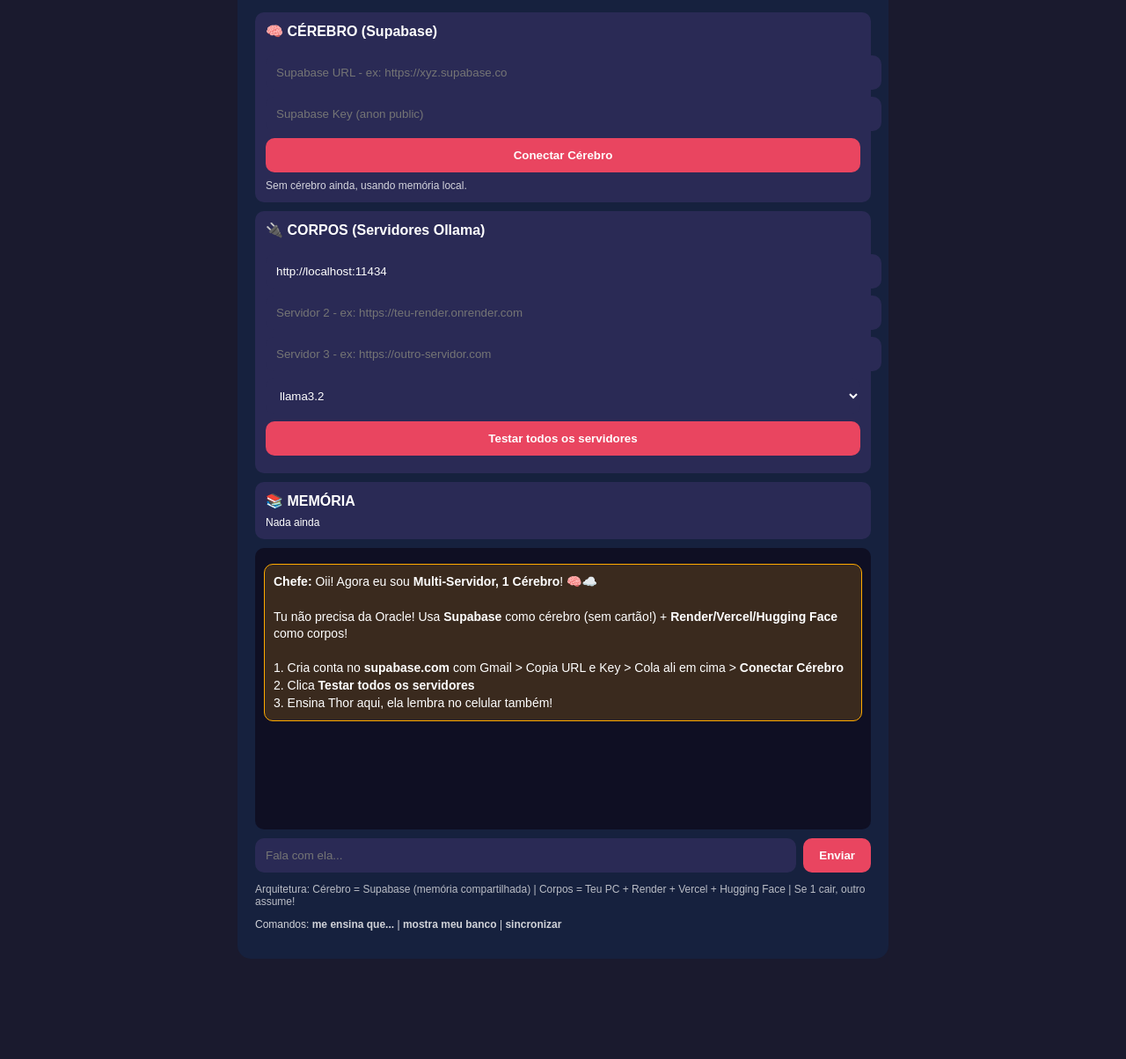
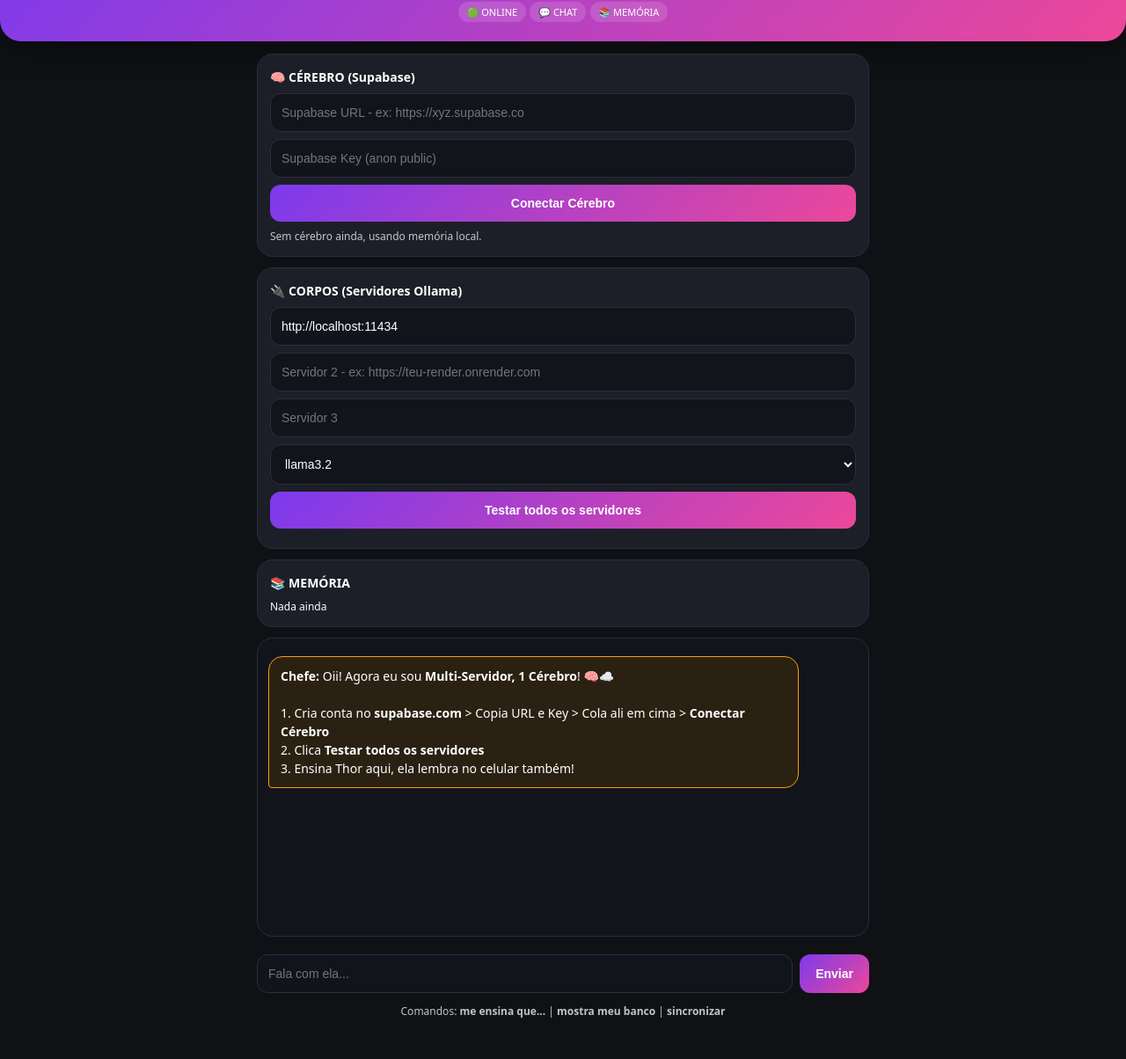
Before and after one commit to clenoi/chefe, a plain HTML site: page index.html in a window 1280 px wide. Shown: the part 76-1280 px from the top of the page at 88% size. Before the commit the page ends 1181 px from the top, so only its background shows below. Drawn offline with Linux system fonts and the light colour scheme.

Commit message:
Update index.html

```diff
--- a/index.html
+++ b/index.html
@@ -3,66 +3,59 @@
 <head>
 <meta charset="UTF-8">
 <meta name="viewport" content="width=device-width, initial-scale=1.0">
-<title>Chefe - Multi Servidor, 1 Cérebro!</title>
+<title>Chefe 🧠</title>
 <style>
-body{background:#1a1a2e;color:#fff;font-family:Arial;padding:15px;margin:0}
-.main{max-width:700px;margin:auto;background:#16213e;padding:20px;border-radius:15px}
-h1{font-size:22px;text-align:center}
-#chat{height:300px;overflow-y:auto;background:#0f0f23;padding:10px;border-radius:10px;margin:10px 0}
-.msg{background:#2a2a55;padding:10px;border-radius:10px;margin:8px 0;font-size:14px;line-height:1.4}
-.me{background:#4a2a55;text-align:right}
-.iaMsg{background:#1e3a5f}
-.modMsg{background:#3a2a1e;border:1px solid #ffaa00}
-.row{display:flex;gap:8px;margin-top:10px}
-input,select{flex:1;padding:12px;border-radius:10px;border:none;background:#2a2a55;color:#fff}
-.btn{background:#e94560;color:#fff;border:none;padding:12px 18px;border-radius:10px;font-weight:bold;cursor:pointer}
-.small{font-size:12px;opacity:.8}
-.card{background:#2a2a55;padding:12px;border-radius:10px;margin:10px 0}
+*{box-sizing:border-box}
+body{margin:0;background:#0f1115;color:#fff;font-family:system-ui,-apple-system,Segoe UI,Roboto,Arial;padding:0}
+.top{background:linear-gradient(135deg,#7c3aed,#ec4899);padding:18px 16px 22px;text-align:center;border-radius:0 0 24px 24px;box-shadow:0 10px 30px rgba(0,0,0,.4)}
+.top h1{margin:0;font-size:22px}
+.top p{margin:6px 0 0;opacity:.9;font-size:13px}
+.main{max-width:720px;margin:14px auto;padding:0 12px 20px}
+.card{background:#1c1f27;border:1px solid #2a2e3a;padding:14px;border-radius:18px;margin:12px 0}
+.card b{font-size:14px}
+input,select{width:100%;padding:13px 12px;border-radius:12px;border:1px solid #2a2e3a;background:#11141b;color:#fff;margin-top:8px;outline:none;font-size:14px}
+input:focus{border-color:#7c3aed}
+.btn{background:linear-gradient(135deg,#7c3aed,#ec4899);color:#fff;border:none;padding:13px;border-radius:12px;font-weight:800;cursor:pointer;width:100%;margin-top:8px;font-size:14px}
+#chat{height:340px;overflow-y:auto;background:#11141b;border:1px solid #2a2e3a;padding:12px;border-radius:18px;margin:12px 0}
+.msg{background:#232733;padding:11px 13px;border-radius:16px 16px 16px 4px;margin:8px 0;font-size:14px;line-height:1.5;max-width:90%}
+.me{background:#7c3aed;margin-left:auto;border-radius:16px 16px 4px 16px;text-align:left}
+.iaMsg{background:#1e2a3a}
+.modMsg{background:#2a2113;border:1px solid #f59e0b}
+.row{display:flex;gap:8px}
+.row input{flex:1}
+.row .btn{width:auto;padding:13px 18px}
+.small{font-size:12px;opacity:.75}
+.pill{display:inline-block;background:#ffffff22;padding:4px 10px;border-radius:99px;font-size:11px;margin-top:6px}
 </style>
 </head>
 <body>
+<div class="top">
+<h1>Chefe 🧠☁️</h1>
+<p>Multi Servidor, 1 Cérebro! • Feita em Caxias do Sul</p>
+<span class="pill">🟢 ONLINE</span> <span class="pill">💬 CHAT</span> <span class="pill">📚 MEMÓRIA</span>
+</div>
 <div class="main">
-<h1>Chefe - Multi Servidor, 1 Cérebro! 🧠☁️</h1>
-
 <div class="card">
-<b>🧠 CÉREBRO (Supabase)</b><br><br>
-<input id="supaUrl" placeholder="Supabase URL - ex: https://xyz.supabase.co" style="width:100%;margin-bottom:8px">
-<input id="supaKey" placeholder="Supabase Key (anon public)" style="width:100%;margin-bottom:8px">
-<button class="btn" onclick="conectarCerebro()" style="width:100%">Conectar Cérebro</button>
+<b>🧠 CÉREBRO (Supabase)</b>
+<input id="supaUrl" placeholder="Supabase URL - ex: https://xyz.supabase.co">
+<input id="supaKey" placeholder="Supabase Key (anon public)">
+<button class="btn" onclick="conectarCerebro()">Conectar Cérebro</button>
 <div id="statusCerebro" class="small" style="margin-top:8px">Sem cérebro ainda, usando memória local.</div>
 </div>
-
 <div class="card">
-<b>🔌 CORPOS (Servidores Ollama)</b><br><br>
-<input id="srv1" placeholder="Servidor 1 - ex: http://localhost:11434" value="http://localhost:11434" style="width:100%;margin-bottom:8px">
-<input id="srv2" placeholder="Servidor 2 - ex: https://teu-render.onrender.com" style="width:100%;margin-bottom:8px">
-<input id="srv3" placeholder="Servidor 3 - ex: https://outro-servidor.com" style="width:100%;margin-bottom:8px">
-<select id="modelo" style="width:100%;margin-bottom:8px">
-<option value="llama3.2">llama3.2</option>
-<option value="llama3">llama3</option>
-<option value="mistral">mistral</option>
-<option value="phi3">phi3</option>
-</select>
-<button class="btn" onclick="testarTodos()" style="width:100%">Testar todos os servidores</button>
+<b>🔌 CORPOS (Servidores Ollama)</b>
+<input id="srv1" placeholder="Servidor 1" value="http://localhost:11434">
+<input id="srv2" placeholder="Servidor 2 - ex: https://teu-render.onrender.com">
+<input id="srv3" placeholder="Servidor 3">
+<select id="modelo"><option value="llama3.2">llama3.2</option><option value="llama3">llama3</option><option value="mistral">mistral</option><option value="phi3">phi3</option></select>
+<button class="btn" onclick="testarTodos()">Testar todos os servidores</button>
 <div id="statusSrv" class="small" style="margin-top:8px"></div>
 </div>
-
-<div class="card">
-<b>📚 MEMÓRIA</b>
-<div id="memoria" style="font-size:12px;margin-top:8px">Nada ainda</div>
+<div class="card"><b>📚 MEMÓRIA</b><div id="memoria" style="font-size:12px;margin-top:8px">Nada ainda</div></div>
+<div id="chat"></div>
+<div class="row"><input id="inp" placeholder="Fala com ela..."><button class="btn" onclick="enviar(document.getElementById('inp').value)">Enviar</button></div>
+<p class="small" style="text-align:center;margin-top:12px">Comandos: <b>me ensina que...</b> | <b>mostra meu banco</b> | <b>sincronizar</b></p>
 </div>
-
-<div id="chat"></div>
-
-<div class="row">
-<input id="inp" placeholder="Fala com ela...">
-<button class="btn" onclick="enviar(document.getElementById('inp').value)">Enviar</button>
-</div>
-
-<p style="font-size:12px;opacity:.7">Arquitetura: Cérebro = Supabase (memória compartilhada) | Corpos = Teu PC + Render + Vercel + Hugging Face | Se 1 cair, outro assume!</p>
-<p class="small">Comandos: <b>me ensina que...</b> | <b>mostra meu banco</b> | <b>sincronizar</b></p>
-</div>
-
 <script>
 var memoria = JSON.parse(localStorage.getItem('chefe_multi_memoria')||'[]');
 var base = [
@@ -73,54 +66,52 @@ var base = [
 ];
 function addChat(q,t,c){var d=document.getElementById('chat'); d.innerHTML += '<div class="msg '+(c||'')+'"><b>'+q+':</b> '+t+'</div>'; d.scrollTop=99999;}
 function salvar(){localStorage.setItem('chefe_multi_memoria',JSON.stringify(memoria)); renderMem(); sincronizarCerebro();}
-function renderMem(){var a=document.getElementById('memoria'); a.innerHTML = memoria.length? memoria.slice(-5).reverse().map(x=>'<div style="background:#1a1a2e;padding:8px;border-radius:10px;margin:5px 0;font-size:12px">📌 <b>'+x.tema+'</b>: '+x.fato.slice(0,60)+'...<br><small>'+x.ia+'</small></div>').join('') : 'Nada ainda';}
+function renderMem(){var a=document.getElementById('memoria'); a.innerHTML = memoria.length? memoria.slice(-5).reverse().map(x=>'<div style="background:#11141b;padding:8px;border-radius:12px;margin:5px 0;font-size:12px">📌 <b>'+x.tema+'</b>: '+x.fato.slice(0,60)+'...<br><small>'+x.ia+'</small></div>').join('') : 'Nada ainda';}
 function falar(t){try{var s=new SpeechSynthesisUtterance(t.replace(/[^a-zA-Z0-9áàâãéêíóôõúç .,!?]/gi,'').slice(0,250)); s.lang='pt-BR'; window.speechSynthesis.speak(s);}catch(e){}}
 function getServidores(){ return [document.getElementById('srv1').value.trim(), document.getElementById('srv2').value.trim(), document.getElementById('srv3').value.trim()].filter(s=>s); }
 async function conectarCerebro(){
   var url=document.getElementById('supaUrl').value.trim(); var key=document.getElementById('supaKey').value.trim();
   if(!url||!key){ document.getElementById('statusCerebro').innerHTML='Cola URL e Key do Supabase! Sem isso, usa memória local.'; return; }
   localStorage.setItem('chefe_supa_url',url); localStorage.setItem('chefe_supa_key',key);
-  document.getElementById('statusCerebro').innerHTML='🟢 <b>Cérebro conectado!</b> '+url+'<br>Todos os servidores vão ler daqui!';
-  addChat('Chefe 🧠','🟢 <b>Cérebro conectado!</b> Agora todos os servidores (teu PC, Render, Vercel) leem a mesma memória! Se tu ensinar Thor aqui, ela lembra lá no celular também!', 'modMsg');
+  document.getElementById('statusCerebro').innerHTML='🟢 <b>Cérebro conectado!</b> '+url;
+  addChat('Chefe 🧠','🟢 <b>Cérebro conectado!</b> Agora todos os servidores leem a mesma memória!', 'modMsg');
   sincronizarCerebro();
 }
 async function sincronizarCerebro(){
   var url=localStorage.getItem('chefe_supa_url'); var key=localStorage.getItem('chefe_supa_key');
   if(!url||!key) return;
-  try{
-    for(var i=0;i<memoria.length;i++){ var m=memoria[i]; await fetch(url+'/rest/v1/memoria',{method:'POST',headers:{'apikey':key,'Authorization':'Bearer '+key,'Content-Type':'application/json','Prefer':'resolution=merge-duplicates'},body:JSON.stringify({tema:m.tema,fato:m.fato,ia:m.ia})}); }
-  }catch(e){ console.log('Sync falhou, usando local',e); }
+  try{ for(var i=0;i<memoria.length;i++){ var m=memoria[i]; await fetch(url+'/rest/v1/memoria',{method:'POST',headers:{'apikey':key,'Authorization':'Bearer '+key,'Content-Type':'application/json','Prefer':'resolution=merge-duplicates'},body:JSON.stringify({tema:m.tema,fato:m.fato,ia:m.ia})}); } }catch(e){}
 }
 async function testarTodos(){
   var srvs=getServidores(); var res='';
-  for(var i=0;i<srvs.length;i++){ try{ var r=await fetch(srvs[i]+'/api/tags'); var j=await r.json(); res+='🟢 Servidor '+(i+1)+' ('+srvs[i]+'): LIGADO - '+j.models.length+' IAs<br>'; }catch(e){ res+='🔴 Servidor '+(i+1)+' ('+srvs[i]+'): Desligado / Sem Ollama (pode ser site estático, normal!)<br>'; } }
-  document.getElementById('statusSrv').innerHTML=res+'<br><small>Se 1 tiver 🟢, já tá funcionando! Os outros são backup!</small>';
+  for(var i=0;i<srvs.length;i++){ try{ var r=await fetch(srvs[i]+'/api/tags'); var j=await r.json(); res+='🟢 Servidor '+(i+1)+': LIGADO - '+j.models.length+' IAs<br>'; }catch(e){ res+='🔴 Servidor '+(i+1)+': Desligado / Sem Ollama<br>'; } }
+  document.getElementById('statusSrv').innerHTML=res;
 }
 async function perguntarMulti(pergunta){
   var modelo=document.getElementById('modelo').value; var q=pergunta.toLowerCase(); var srvs=getServidores();
   var achado=memoria.filter(f=>{var txt=(f.tema+' '+f.fato).toLowerCase(); return q.split(' ').filter(w=>w.length>2).some(p=>txt.indexOf(p)!==-1);});
-  if(achado.length>0 && (q.indexOf('qual')!==-1||q.indexOf('nome')!==-1)){ addChat('Chefe 🧠 [Cérebro Único]','Achei no cérebro compartilhado! Tu me ensinou: <b>'+achado[0].fato+'</b><br><small>Isso vale pra todos os servidores!</small>', 'iaMsg'); falar(achado[0].fato); return; }
+  if(achado.length>0 && (q.indexOf('qual')!==-1||q.indexOf('nome')!==-1)){ addChat('Chefe 🧠','Achei no cérebro! Tu me ensinou: <b>'+achado[0].fato+'</b>', 'iaMsg'); falar(achado[0].fato); return; }
   var achadoBase=base.filter(f=>q.indexOf(f.tema.split(' ')[0])!==-1);
-  if(achadoBase.length>0 && q.length<60){ addChat('Chefe 📚 [Base]',achadoBase[0].fato, 'iaMsg'); return; }
+  if(achadoBase.length>0 && q.length<60){ addChat('Chefe 📚',achadoBase[0].fato, 'iaMsg'); return; }
   for(var i=0;i<srvs.length;i++){
     try{
-      addChat('Chefe 🔌','Tentando Corpo '+(i+1)+' ('+srvs[i]+') com '+modelo+'...', 'iaMsg');
+      addChat('Chefe 🔌','Tentando Corpo '+(i+1)+' com '+modelo+'...', 'iaMsg');
       var resp=await fetch(srvs[i]+'/api/generate',{method:'POST',headers:{'Content-Type':'application/json'},body:JSON.stringify({model:modelo,prompt:'Você é a Chefe, IA brasileira, fala natural, tchê, bah, né, como amiga de Caxias do Sul. Curta, natural. Pergunta: '+pergunta, stream:false})});
       var j=await resp.json(); var resposta=j.response||'Sem resposta';
       memoria.push({tema:pergunta.slice(0,40), fato:resposta.slice(0,300), ia: modelo+' via Servidor '+(i+1)}); salvar();
-      addChat('Chefe 🤖 [Corpo '+(i+1)+' - '+modelo+']',resposta+'<br><br><small>Respondeu via '+srvs[i]+' | Salvo no Cérebro Único! Todos os outros servidores agora sabem disso também!</small>', 'iaMsg'); falar(resposta); return;
-    }catch(e){ console.log('Servidor '+(i+1)+' falhou, tentando próximo...'); }
+      addChat('Chefe 🤖',resposta+'<br><br><small>Via '+srvs[i]+' | Salvo no Cérebro!</small>', 'iaMsg'); falar(resposta); return;
+    }catch(e){}
   }
-  addChat('Chefe 🔴','Todos os servidores falharam! Liga o teu PC: abre CMD > <b>set OLLAMA_ORIGINS=*</b> + <b>ollama serve</b> | Ou cola URL de outro servidor!', 'iaMsg');
+  addChat('Chefe 🔴','Todos os servidores falharam! Liga teu PC: CMD > <b>set OLLAMA_ORIGINS=*</b> + <b>ollama serve</b>', 'iaMsg');
 }
-addChat('Chefe','Oii! Agora eu sou <b>Multi-Servidor, 1 Cérebro</b>! 🧠☁️<br><br>Tu não precisa da Oracle! Usa <b>Supabase</b> como cérebro (sem cartão!) + <b>Render/Vercel/Hugging Face</b> como corpos!<br><br>1. Cria conta no <b>supabase.com</b> com Gmail > Copia URL e Key > Cola ali em cima > <b>Conectar Cérebro</b><br>2. Clica <b>Testar todos os servidores</b><br>3. Ensina Thor aqui, ela lembra no celular também!', 'modMsg');
+addChat('Chefe','Oii! Agora eu sou <b>Multi-Servidor, 1 Cérebro</b>! 🧠☁️<br><br>1. Cria conta no <b>supabase.com</b> > Copia URL e Key > Cola ali em cima > <b>Conectar Cérebro</b><br>2. Clica <b>Testar todos os servidores</b><br>3. Ensina Thor aqui, ela lembra no celular também!', 'modMsg');
 renderMem();
 document.getElementById('supaUrl').value=localStorage.getItem('chefe_supa_url')||'';
 document.getElementById('supaKey').value=localStorage.getItem('chefe_supa_key')||'';
 function enviar(t){ t=(t||'').trim(); if(!t) return; addChat('Tu',t,'me'); document.getElementById('inp').value=''; var x=t.toLowerCase();
- if(x.indexOf('sincronizar')!==-1){ sincronizarCerebro(); addChat('Chefe 🔄','Sincronizei! Memória local -> Cérebro (Supabase)! Agora todos os servidores têm a mesma memória!', 'modMsg'); return; }
+ if(x.indexOf('sincronizar')!==-1){ sincronizarCerebro(); addChat('Chefe 🔄','Sincronizei! Memória local -> Cérebro (Supabase)!', 'modMsg'); return; }
  if(x.indexOf('mostra meu banco')!==-1){ var s='<b>📚 CÉREBRO ÚNICO:</b><br>Base: '+base.map(f=>'• '+f.tema+': '+f.fato.slice(0,60)+'<br>').join('')+'<br>Memória ('+memoria.length+'): '+memoria.map(f=>'• <b>'+f.tema+'</b>: '+f.fato.slice(0,60)+' via '+f.ia+'<br>').join(''); addChat('Chefe 📚',s,'modMsg'); return; }
- if(x.indexOf('me ensina que')!==-1){ var fato=t.replace(/me ensina que/gi,'').trim(); var tema=fato.indexOf('cachorro')!==-1?'cachorro':fato.split(' ').slice(0,3).join(' '); memoria.push({tema,fato,ia:'Ensinado por ti - vai pra todos os servidores!'}); salvar(); addChat('Chefe 🎓','✅ <b>APRENDI E SINCRONIZEI NO CÉREBRO!</b> '+fato+'<br>Agora TODOS os servidores sabem disso! Testa no celular que ela lembra!', 'modMsg'); return; }
+ if(x.indexOf('me ensina que')!==-1){ var fato=t.replace(/me ensina que/gi,'').trim(); var tema=fato.indexOf('cachorro')!==-1?'cachorro':fato.split(' ').slice(0,3).join(' '); memoria.push({tema,fato,ia:'Ensinado por ti'}); salvar(); addChat('Chefe 🎓','✅ <b>APRENDI!</b> '+fato, 'modMsg'); return; }
  perguntarMulti(t);
 }
 document.getElementById('inp').addEventListener('keydown',function(e){if(e.key==='Enter') enviar(e.target.value);});
```
